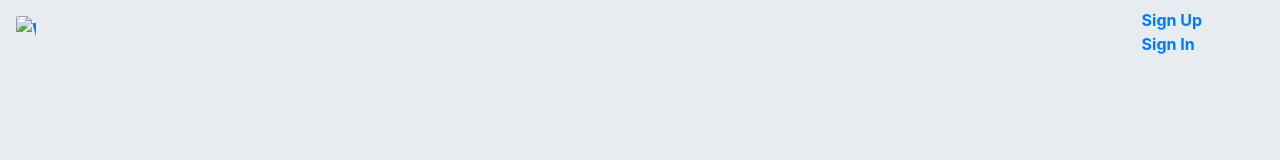
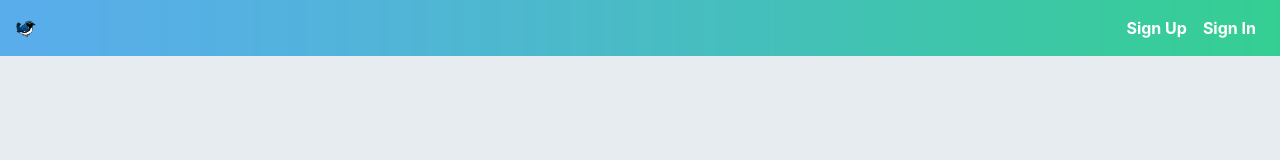
Before and after one commit to demonaco/warble, a React app in the folder warbler-client/: page / in a window 1280 px wide. Built offline with nearby package versions, Linux system fonts and the light colour scheme.

Commit message:
Added navbar styling, and Warbler icon by importing image and setting it up as a src element

```diff
--- a/warbler-client/src/containers/Navbar.js
+++ b/warbler-client/src/containers/Navbar.js
@@ -1,16 +1,18 @@
 import React, { Component } from "react";
 import { Link } from "react-router-dom";
 import { connect } from "react-redux";
+import Logo from "../images/warbler-logo.png";
 
 class Navbar extends Component {
     render(){
         return(
          <nav className="navbar navbar-expand">
              <div className="container-fluid">
-                 <Link to="/" className="navbar-brand">
-                <img src="" alt="Warbler Home" />
-                 </Link>
-             </div>
+                 <div className="navbar-header">
+                     <Link to="./" className="navbar-brand">
+                         <img src={Logo} alt="Warbler Home"/>
+                     </Link>
+                 </div>
              <ul className="nav navbar-nav navbar-right">
                  <li>
                      <Link to="/signup">Sign Up</Link>
@@ -19,6 +21,7 @@ class Navbar extends Component {
                      <Link to="/signin">Sign In</Link>
                  </li>
              </ul>
+             </div>
          </nav>
         )
     }
--- a/warbler-client/src/index.css
+++ b/warbler-client/src/index.css
@@ -8,9 +8,10 @@ background-color: #e6ecf0;
 
 .navbar a {
   font-weight: bold;
+  color: white;
 }
 
-.navbar li:hover {
+.navbar a:hover {
   color: white;
   text-decoration: underline;
   cursor: pointer;
@@ -29,7 +30,7 @@ ul.nav.navbar-nav li {
 }
 
 .onboarding > .navbar {
-  background-image: url("");
+  background-image: url("./images/nav-bg.png");
   background-size: 100% 100%;
 }
 
```
Also changed, not shown: warbler-client/src/images/nav-bg.png (added), warbler-client/src/images/warbler-logo.png (added).
